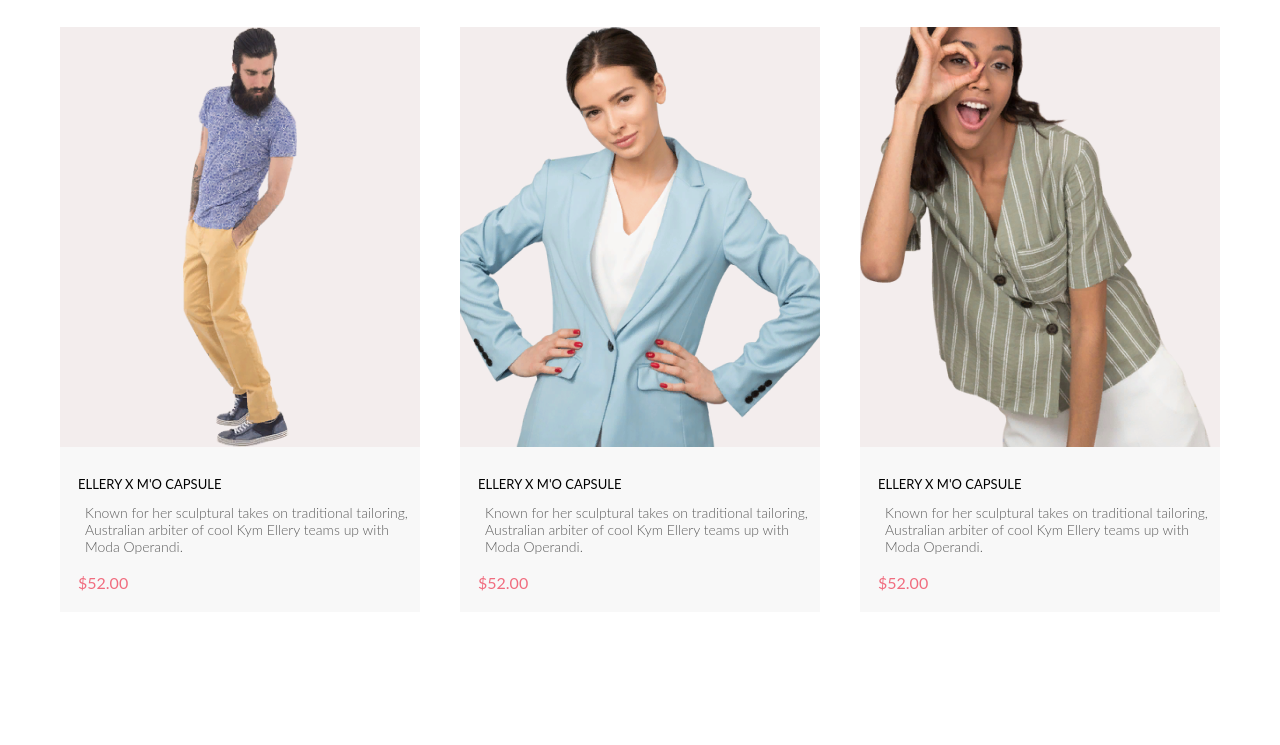
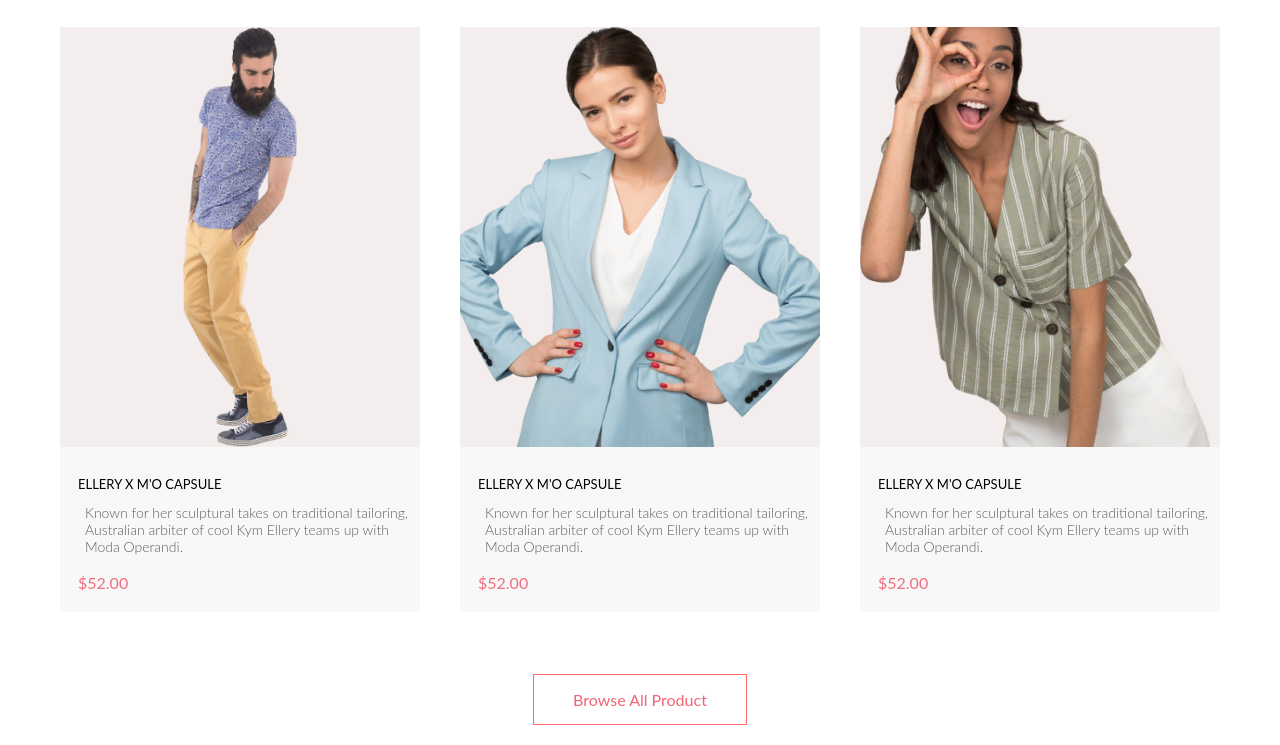
Before and after one commit to MarinaT-10/online-store, a plain HTML site: page index.html in a window 1280 px wide. Shown: the part 2170-2915 px from the top of the page. Before the commit the page ends 2812 px from the top, so only its background shows below. Drawn offline with Linux system fonts and the light colour scheme.

Commit message:
Полностью сделали кнопку под карточками

```diff
--- a/css/style.css
+++ b/css/style.css
@@ -203,3 +203,21 @@ h2 {
     padding-left: 18px;
     padding-bottom: 20px;
 }
+
+.card__button {
+    font-family: Lato;
+    font-style: normal;
+    font-weight: normal;
+    font-size: 16px;
+    line-height: 19px;
+    color: #F26376;
+    padding: 15px 39px;
+    text-decoration: none;
+    border: 1px solid #FF6A6A;
+    }
+
+.card__button_bottom {
+    width: 100%;
+    text-align: center;
+    margin: 48px 0 95px 0;
+}
--- a/index.html
+++ b/index.html
@@ -102,6 +102,9 @@
                     <p class="card__description">Known for her sculptural takes on traditional tailoring, Australian arbiter of cool Kym Ellery teams up with Moda Operandi.</p>
                     <p class="card__price">$52.00</p>
                 </div>
+                <div class="card__button_bottom">
+                    <a href="/" class="card__button">Browse All Product</a>
+                </div>
             </div>
 
         </div>
```
